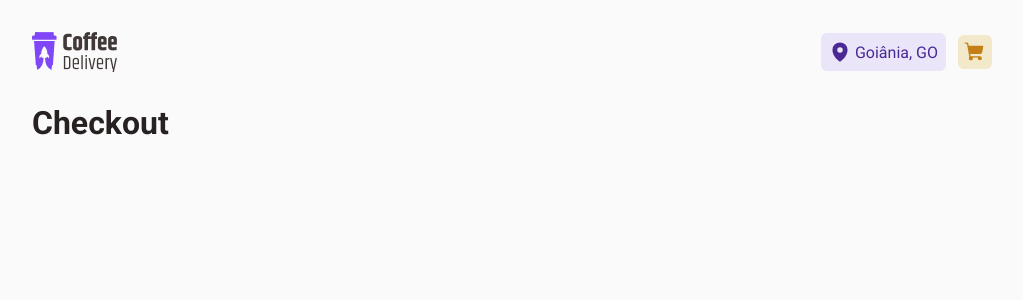
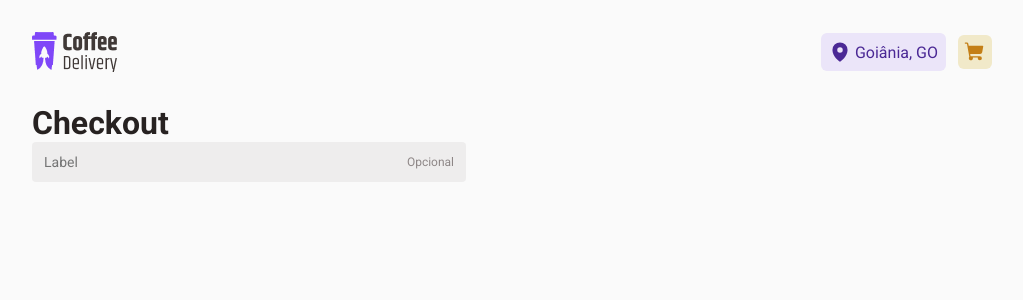
Before and after one commit to Lucasplpx/coffe-delivery, a React (Vite) app: page /checkout in a window 1280 px wide. Shown: the top 300 px of the page, without its empty margins (128-1151 px from the left). Built offline with nearby package versions, Linux system fonts and the light colour scheme.

Commit message:
component input

```diff
--- /dev/null
+++ b/src/components/Input/index.tsx
@@ -0,0 +1,15 @@
+import { InputHTMLAttributes } from 'react';
+import { InputContainer, InputWrapper } from './styles';
+
+interface InputProps extends InputHTMLAttributes<HTMLInputElement> {
+  isOptional?: boolean;
+}
+
+export function Input({ isOptional = false, ...rest }: InputProps) {
+  return (
+    <InputWrapper>
+      <InputContainer {...rest} isOptional={isOptional} />
+      {isOptional && <span>Opcional</span>}
+    </InputWrapper>
+  );
+}
--- /dev/null
+++ b/src/components/Input/styles.ts
@@ -0,0 +1,46 @@
+import styled, { css } from 'styled-components';
+
+interface InputContainerProps {
+  isOptional?: boolean;
+}
+
+export const InputWrapper = styled.div`
+  display: inline-block;
+  position: relative;
+  margin: 0;
+
+  span {
+    position: absolute;
+    top: 13px;
+    right: 12px;
+
+    font-size: 0.75rem;
+    color: ${({ theme }) => theme['base-label']};
+  }
+`;
+
+export const InputContainer = styled.input<InputContainerProps>`
+  padding: 0.75rem;
+
+  ${({ isOptional }) =>
+    isOptional &&
+    css`
+      padding-right: 3.75rem;
+    `}
+
+  width: ${({ width }) => width}px;
+
+  margin: 0;
+  border: 0;
+  border-radius: 4px;
+
+  font-size: 0.875rem;
+  font-weight: 400;
+
+  background: ${({ theme }) => theme['base-input']};
+  color: ${({ theme }) => theme['base-text']};
+
+  &:focus {
+    box-shadow: 0 0 0 0.125rem ${({ theme }) => theme['yellow-dark']};
+  }
+`;
--- a/src/page/Checkout/index.tsx
+++ b/src/page/Checkout/index.tsx
@@ -1,9 +1,11 @@
+import { Input } from '../../components/Input';
 import { CheckoutContainer } from './styles';
 
 export function Checkout() {
   return (
     <CheckoutContainer>
       <h1>Checkout</h1>
+      <Input placeholder='Label' width={434} isOptional />
     </CheckoutContainer>
   );
 }
--- a/src/styles/themes/default.ts
+++ b/src/styles/themes/default.ts
@@ -6,7 +6,7 @@ export const defaultTheme = {
 
   'base-hover': '#D7D5D5',
   'base-button': '#E6E5E5',
-  'base-input': '#EDEDED',
+  'base-input': '#EEEDED',
   'base-card': '#F3F2F2',
 
   yellow: '#DBAC2C',
```
